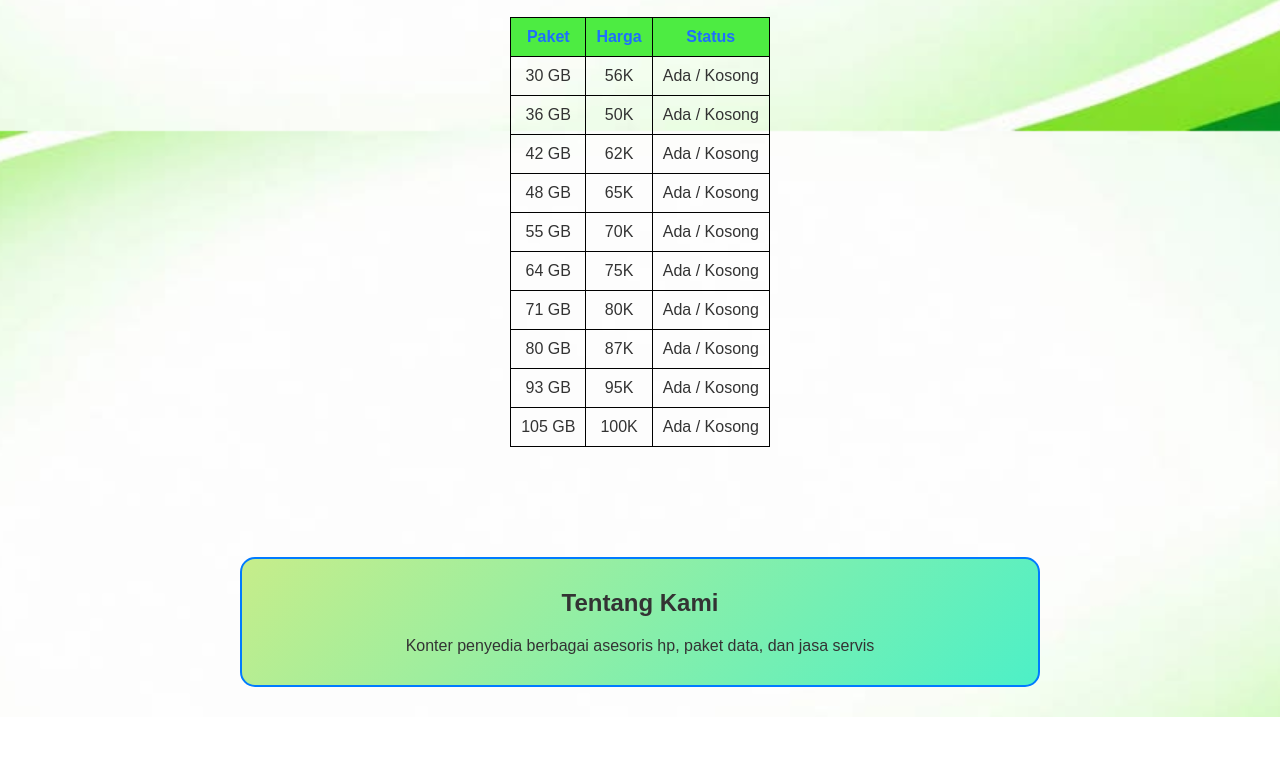
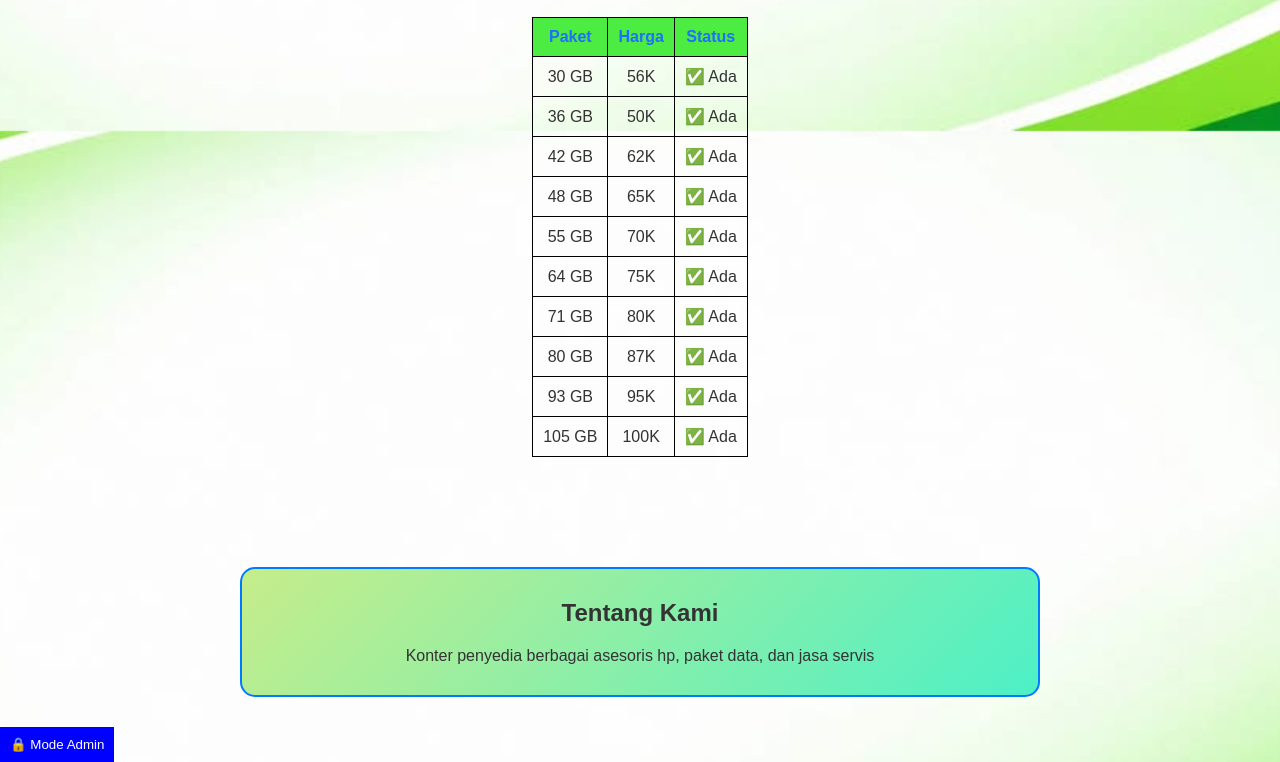
Before and after one commit to feerawulan-eng/paket-akrab-xl-exis, a plain HTML site: page index.html in a window 1280 px wide. Shown: the part 669-1431 px from the top of the page. Before the commit the page ends 1386 px from the top, so only its background shows below. Drawn offline with Linux system fonts and the light colour scheme.

Commit message:
first commit

```diff
--- a/index.html
+++ b/index.html
@@ -1,24 +1,22 @@
 <!DOCTYPE html>
 <html lang="id" translate="no">
 <head>
-    <meta name="google" content="notranslate">
     <meta charset="UTF-8">
     <meta name="viewport" content="width=device-width, initial-scale=1.0">
     <title>Paket Akrab</title>
-    <link rel="stylesheet" href="style.css"
+    <link rel="stylesheet" href="style.css">
 </head>
 <body>
     <nav>
-        <h1>PAKET AKRAB YOGA CELL</h1>
+        <h1>PAKET AKRAB</h1>
         <ul>
             <li><a href="#Home">Beranda</a></li>
             <li><a href="#Paket">Paket Akrab</a></li>
             <li><a href="#About">Tentang Saya</a></li>
-
         </ul>
     </nav>
     <section id="Home" class="hero">
-        <h2>SELAMAT DATANG,<span>YOGA CELL</span></h2>
+        <h2>SELAMAT DATANG, <span>YOGA CELL</span></h2>
         <p>Hp Baru | Sesoris HP | Paket Data | Jasa Servis HP</p>
         <button onclick="window.open('https://wa.me/6282247483449?text=Halo%20Yoga%20Cell%2C%20mau%20tanya%20paket%20akrab%20dong', '_blank')">Hubungi Kami</button>
     </section>
@@ -26,68 +24,26 @@
     <section id="Paket" class="section">
         <h2>PAKET AKRAB XL & EXIS</h2>
         <table>
-            <tr>
-                <th>Paket</th>
-                <th>Harga</th>
-                <th>Status</th>
-            </tr>
-            <tr>
-            <td>30 GB</td>
-            <td>56K</td>
-            <td>Ada / Kosong</td>
-        </tr>
-        <tr>
-            <td>36 GB</td>
-            <td>50K</td>
-            <td>Ada / Kosong</td>
-        </tr>
-        <tr>
-            <td>42 GB</td>
-            <td>62K</td>
-            <td>Ada / Kosong</td>
-        </tr>
-        <tr>
-            <td>48 GB</td>
-            <td>65K</td>
-            <td>Ada / Kosong</td>
-        </tr>
-        <tr>
-            <td>55 GB</td>
-            <td>70K</td>
-            <td>Ada / Kosong</td>
-        </tr>
-        <tr>
-            <td>64 GB</td>
-            <td>75K</td>
-            <td>Ada / Kosong</td>
-        </tr>
-        <tr>
-            <td>71 GB</td>
-            <td>80K</td>
-            <td>Ada / Kosong</td>
-        </tr>
-        <tr>
-            <td>80 GB</td>
-            <td>87K</td>
-            <td>Ada / Kosong</td>
-        </tr>
-        <tr>
-            <td>93 GB</td>
-            <td>95K</td>
-            <td>Ada / Kosong</td>
-        </tr>
-        <tr>
-            <td>105 GB</td>
-            <td>100K</td>
-            <td>Ada / Kosong</td>
-        </tr>
+            <tr><th>Paket</th><th>Harga</th><th>Status</th></tr>
+            <tr><td>30 GB</td><td>56K</td><td class="cell-status" data-paket="30 GB"></td></tr>
+            <tr><td>36 GB</td><td>50K</td><td class="cell-status" data-paket="36 GB"></td></tr>
+            <tr><td>42 GB</td><td>62K</td><td class="cell-status" data-paket="42 GB"></td></tr>
+            <tr><td>48 GB</td><td>65K</td><td class="cell-status" data-paket="48 GB"></td></tr>
+            <tr><td>55 GB</td><td>70K</td><td class="cell-status" data-paket="55 GB"></td></tr>
+            <tr><td>64 GB</td><td>75K</td><td class="cell-status" data-paket="64 GB"></td></tr>
+            <tr><td>71 GB</td><td>80K</td><td class="cell-status" data-paket="71 GB"></td></tr>
+            <tr><td>80 GB</td><td>87K</td><td class="cell-status" data-paket="80 GB"></td></tr>
+            <tr><td>93 GB</td><td>95K</td><td class="cell-status" data-paket="93 GB"></td></tr>
+            <tr><td>105 GB</td><td>100K</td><td class="cell-status" data-paket="105 GB"></td></tr>
         </table>
     </section>
 
-    <section  id="About" class="section">
+    <section id="About" class="section">
         <h2>Tentang Kami</h2>
         <p>Konter penyedia berbagai asesoris hp, paket data, dan jasa servis</p>
     </section>
 
+    <button id="btnAdmin">🔒 Mode Admin</button>
+    <script src="script.js"></script>
 </body>
 </html>
--- a/script.js
+++ b/script.js
@@ -1,12 +1,37 @@
-function scrollToContact() {
-    document.getElementById("Contact").scrollIntoView({
-        behavior: 'smooth'
+let isAdmin = false;
+let stok = JSON.parse(localStorage.getItem('stokYogaCell') || '{}');
+
+function tampilkan(){
+    document.querySelectorAll('.cell-status').forEach(td => {
+        let paket = td.dataset.paket;
+        let status = stok[paket] || 'Ada';
+        if(isAdmin){
+            td.innerHTML = `<select class="status" data-paket="${paket}"><option value="Ada" ${status==='Ada'?'selected':''}>Ada</option><option value="Kosong" ${status==='Kosong'?'selected':''}>Kosong</option></select>`;
+            td.querySelector('select').addEventListener('change', function(){
+                stok[this.dataset.paket] = this.value;
+                localStorage.setItem('stokYogaCell', JSON.stringify(stok));
+                tampilkan();
+            });
+        } else {
+            td.innerHTML = status === 'Ada' ? `<span class="badge-ada">✅ Ada</span>` : `<span class="badge-kosong">❌ Kosong</span>`;
+        }
     });
+    document.getElementById('btnAdmin').innerText = isAdmin ? '🔓 Keluar Admin' : '🔒 Mode Admin';
 }
 
-document.getElementById("contactform").addEventListener("submit", function(event){
-    event.preventDefault();
-    document.getElementById("message").innerText =
-    "Pesan berhasil dikirm. Terima Kasih";
-    this.reset();
+document.getElementById('btnAdmin').addEventListener('click', function(){
+    if(!isAdmin){
+        let pw = prompt('Masukkan Password Admin:');
+        if(pw === 'yoga123'){
+            isAdmin = true;
+            tampilkan();
+        } else {
+            alert('Password salah!');
+        }
+    } else {
+        isAdmin = false;
+        tampilkan();
+    }
 });
+
+tampilkan();
--- a/style.css
+++ b/style.css
@@ -49,8 +49,7 @@ nav a  {
     justify-content: center;
     align-items: center;
     text-align: center;
-    border-radius: 0 0 40px 40px;
-    padding-bottom: 60px;
+
 }
 
 .hero span {
```
